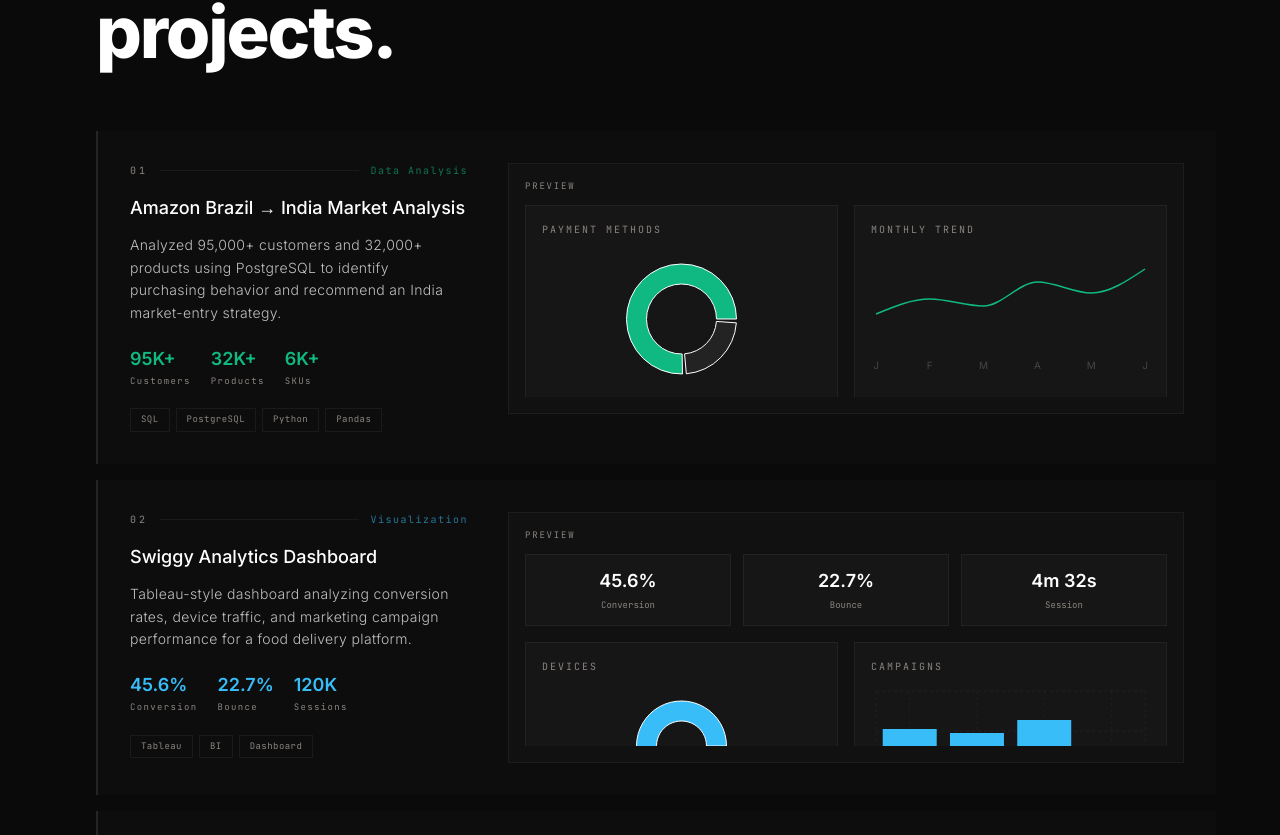
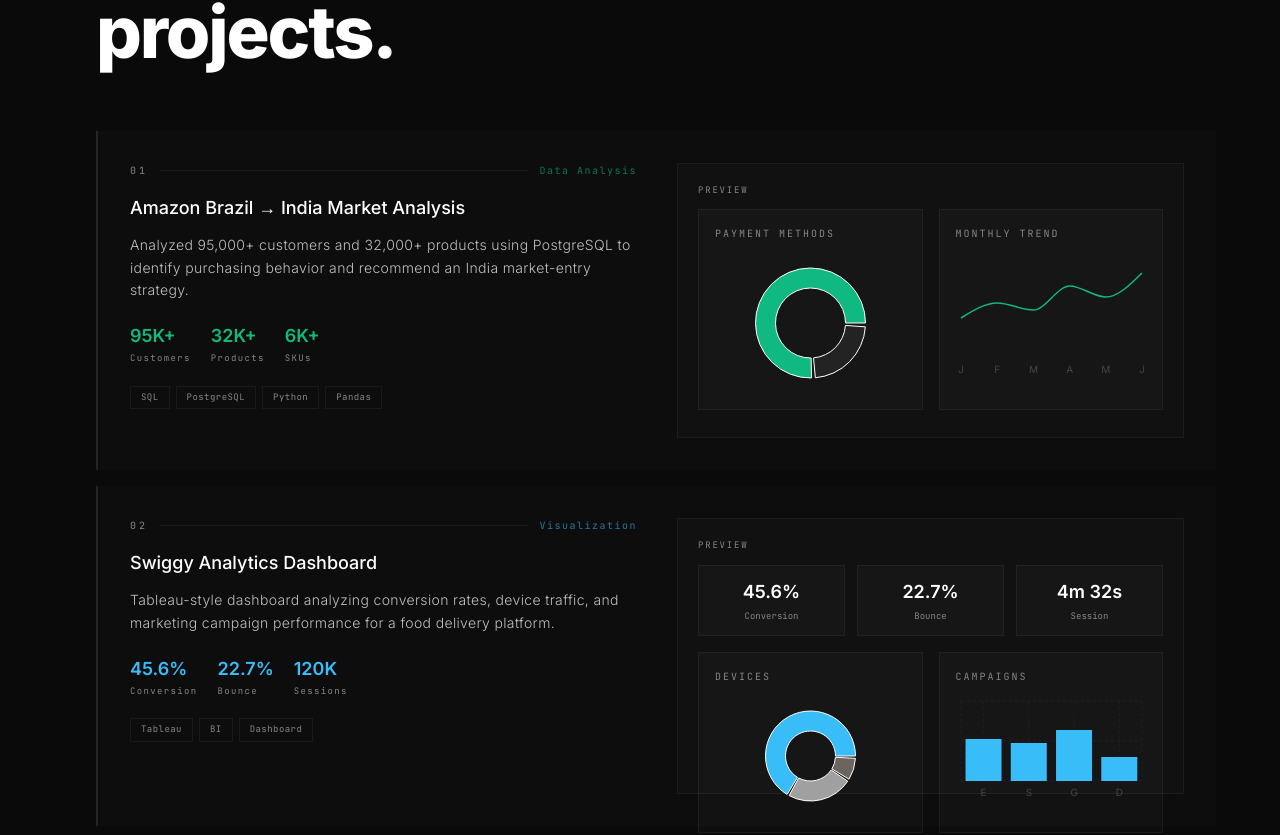
Before and after one commit to ishaan-bits/Ishaan_da, a Next.js app: page / in a window 1280 px wide. Shown: the part 1086-1921 px from the top of the page. Built offline with nearby package versions, Linux system fonts and the light colour scheme.

Commit message:
Redesign project cards: clickable cards with expanded modal for full chart view

```diff
--- a/src/components/projects-section.tsx
+++ b/src/components/projects-section.tsx
@@ -382,9 +382,9 @@
         initial={{ scale: 0.96, opacity: 0, y: 10 }}
         animate={{ scale: 1, opacity: 1, y: 0 }}
         exit={{ scale: 0.96, opacity: 0, y: 10 }}
-        transition={{ duration: 0.2 }}
+        transition={{ duration: 0.25, ease: [0.22, 1, 0.36, 1] }}
         onClick={(e) => e.stopPropagation()}
-        className="relative max-h-[85vh] w-full max-w-xl overflow-y-auto border border-white/5 bg-[#0c0c0c] p-6"
+        className="relative max-h-[85vh] w-full max-w-3xl overflow-y-auto border border-white/10 bg-[#0c0c0c] p-8"
       >
         <button
           onClick={onClose}
@@ -456,9 +456,10 @@
               viewport={{ once: true, margin: "-50px" }}
               transition={{ duration: 0.5, delay: i * 0.08, ease: [0.22, 1, 0.36, 1] }}
               whileHover={{ y: -2 }}
-              className="group border-l-2 border-white/10 bg-white/[0.015] p-6 duration-300 hover:border-l-[var(--accent)] hover:bg-white/[0.03] hover:shadow-[0_0_30px_-10px_var(--accent)] sm:p-8"
+              onClick={() => setSelected(project)}
+              className="group cursor-pointer border-l-2 border-white/10 bg-white/[0.015] p-6 duration-300 hover:border-l-[var(--accent)] hover:bg-white/[0.03] hover:shadow-[0_0_30px_-10px_var(--accent)] sm:p-8"
             >
-              <div className="grid gap-6 lg:grid-cols-[1fr_2fr] lg:gap-10">
+              <div className="grid gap-6 lg:grid-cols-[1fr_1fr] lg:gap-10">
                 {/* Left: meta */}
                 <div>
                   <div className="mb-4 flex items-center gap-3">
@@ -506,26 +507,30 @@
                   </div>
                 </div>
 
-                {/* Right: chart preview */}
-                <div className="hidden lg:block">
-                  <div className="overflow-hidden border border-white/5 bg-white/[0.015] p-4">
-                    <p className="mb-3 font-mono text-[9px] tracking-[0.2em] text-[var(--fg-dim)]">
-                      PREVIEW
-                    </p>
-                    <div className="h-48 overflow-hidden">{project.content}</div>
+                {/* Right: chart preview — click to expand */}
+                <div className="hidden items-center justify-center lg:flex">
+                  <div className="w-full border border-white/5 bg-white/[0.015] p-5 transition-colors group-hover:border-white/10">
+                    <div className="mb-3 flex items-center justify-between">
+                      <p className="font-mono text-[9px] tracking-[0.2em] text-[var(--fg-dim)]">
+                        PREVIEW
+                      </p>
+                      <span className="font-mono text-[9px] tracking-[0.15em] text-[var(--accent)] opacity-0 transition-opacity group-hover:opacity-100">
+                        CLICK TO EXPAND →
+                      </span>
+                    </div>
+                    <div className="h-52">{project.content}</div>
                   </div>
                 </div>
               </div>
 
               {/* Mobile: expand button */}
               <div className="mt-5 lg:hidden">
-                <button
-                  onClick={() => setSelected(project)}
+                <span
                   className="font-mono text-[10px] tracking-[0.15em] text-[var(--accent)] transition-colors hover:text-white"
                   data-cursor-hover="true"
                 >
                   [ VIEW DETAILS → ]
-                </button>
+                </span>
               </div>
             </motion.div>
           ))}
```
